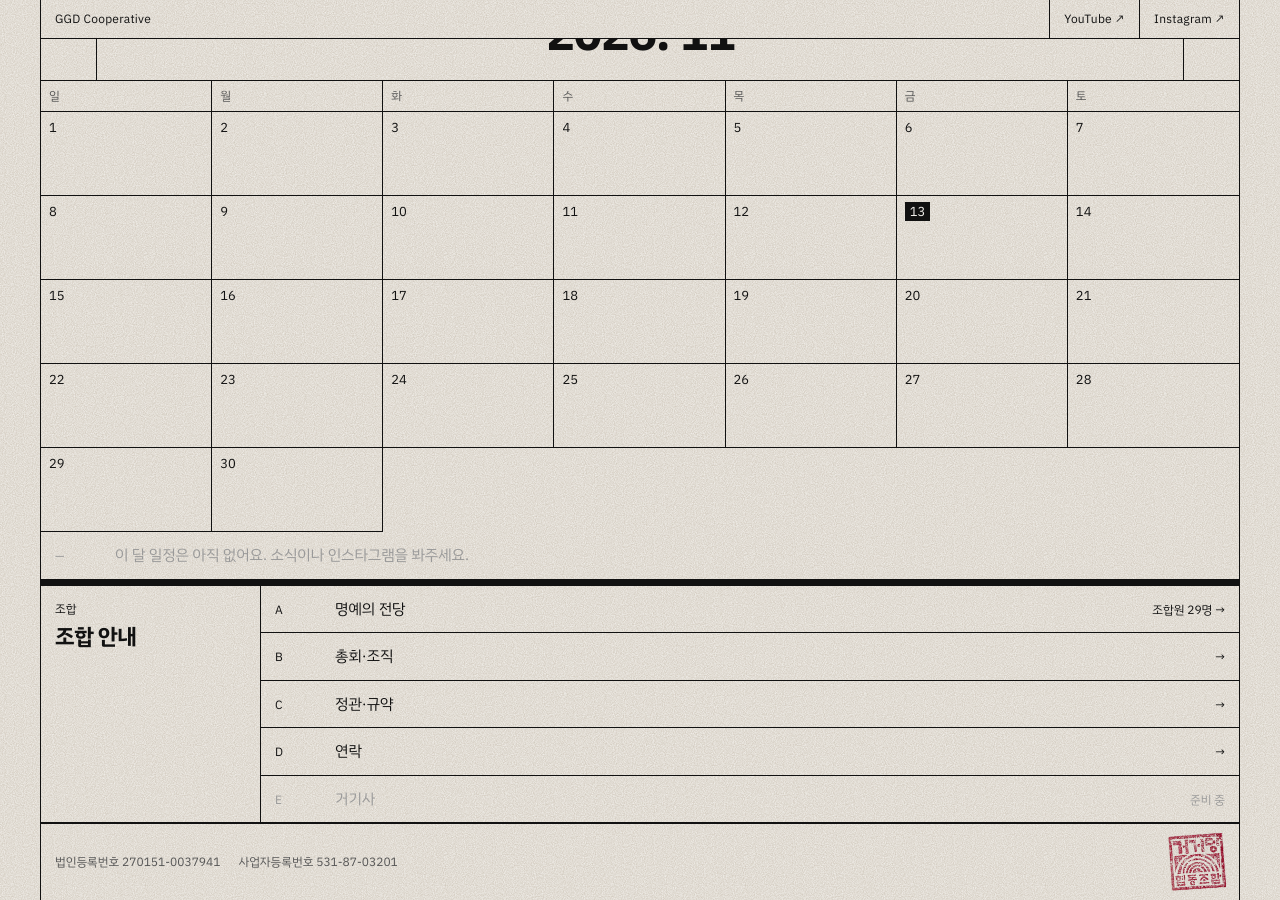
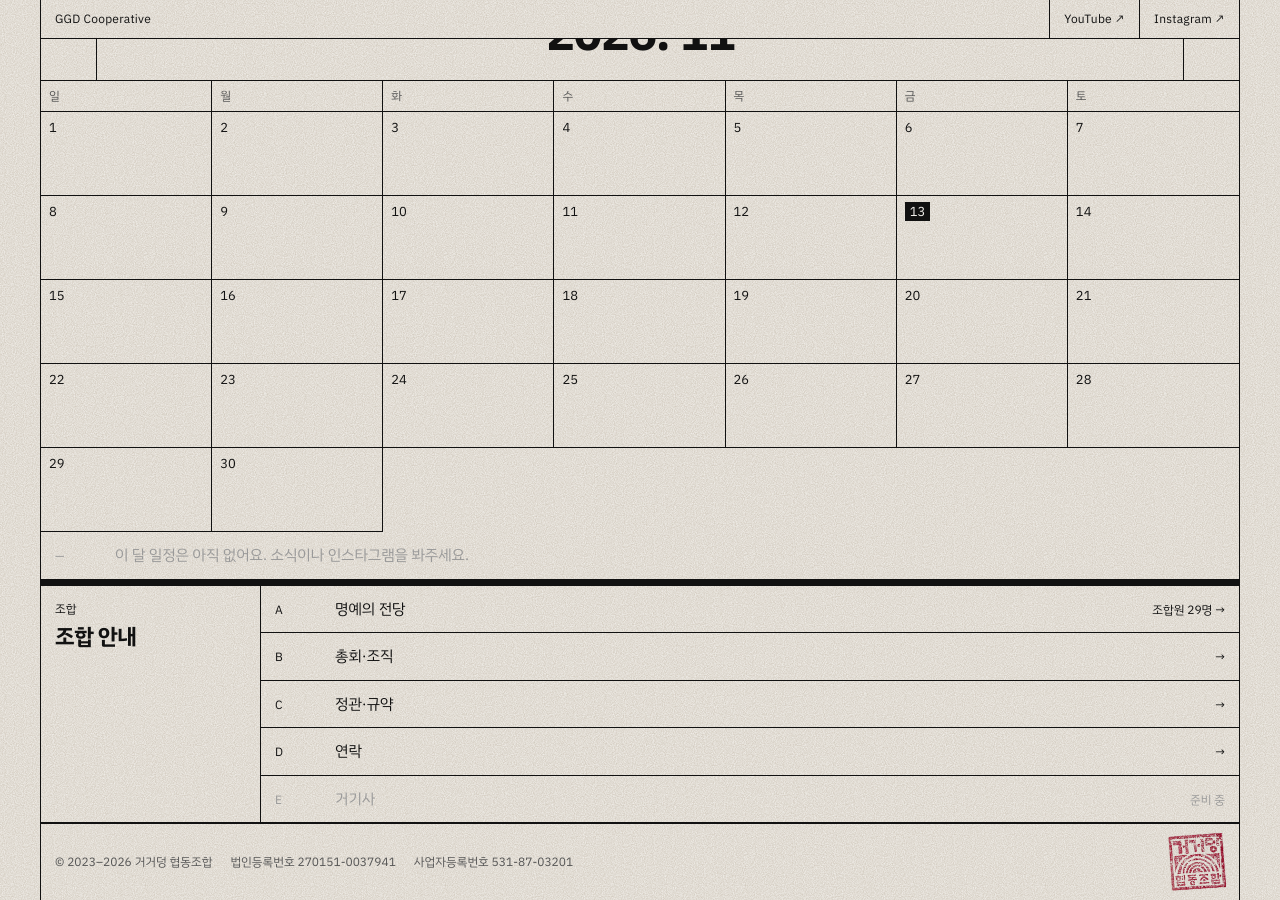
Before and after one commit to uljin/ggd, a Jekyll site: the page built from index.html, in a window 1280 px wide and 900 px high, scrolled down 949 px. Built offline with Jekyll 4.4.1, drawn with Linux system fonts in a browser that asks for light colours.

Commit message:
Footer: copyright line (year updates on each build); stamp stays beside text on phones
Co-Authored-By: Claude Opus 5.5 <noreply@anthropic.com>
Claude-Session: https://claude.ai/code/session_018txGeE5otTJxqLwUtd8ng6

```diff
--- a/_layouts/base.html
+++ b/_layouts/base.html
@@ -64,7 +64,7 @@
 
 {% assign s = site.data.site %}
 <footer id="contact">
-  <div class="f-reg"><span>법인등록번호 {{ s.corp_no }}</span><span>사업자등록번호 {{ s.biz_no }}</span></div>
+  <div class="f-reg"><span>© 2023–{{ site.time | date: "%Y" }} {{ s.name }}</span><span>법인등록번호 {{ s.corp_no }}</span><span>사업자등록번호 {{ s.biz_no }}</span></div>
   <a class="stamp" href="{{ '/' | relative_url }}"><img src="{{ '/images/ggd_stamp_paper.JPG' | relative_url }}" alt="거거덩 협동조합 도장" width="56"></a>
 </footer>
 
--- a/style.css
+++ b/style.css
@@ -534,7 +534,7 @@ body > footer { margin-top: auto; border-top: var(--line); }
 @media (max-width: 720px) {
   .cal-grid > div { min-height: 52px; padding: 4px; }
   .cal-grid .day em { font-size: 0; width: 6px; height: 6px; background: var(--ink); border-radius: 50%; }
-  footer { flex-wrap: wrap; }
+
 }
 
 .menu + .cal, .cal + .coop-menu { border-top: var(--thick); }
```
